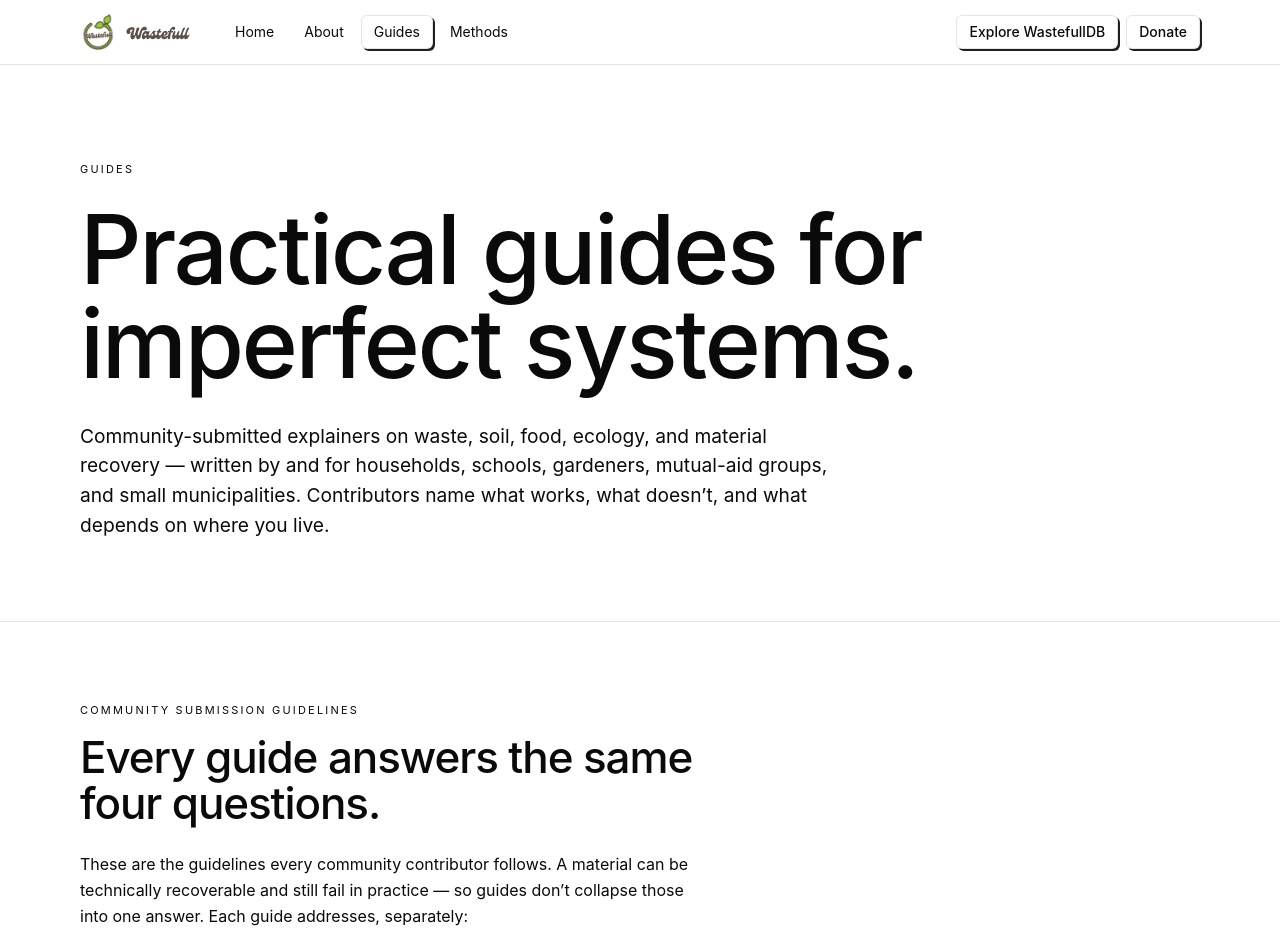
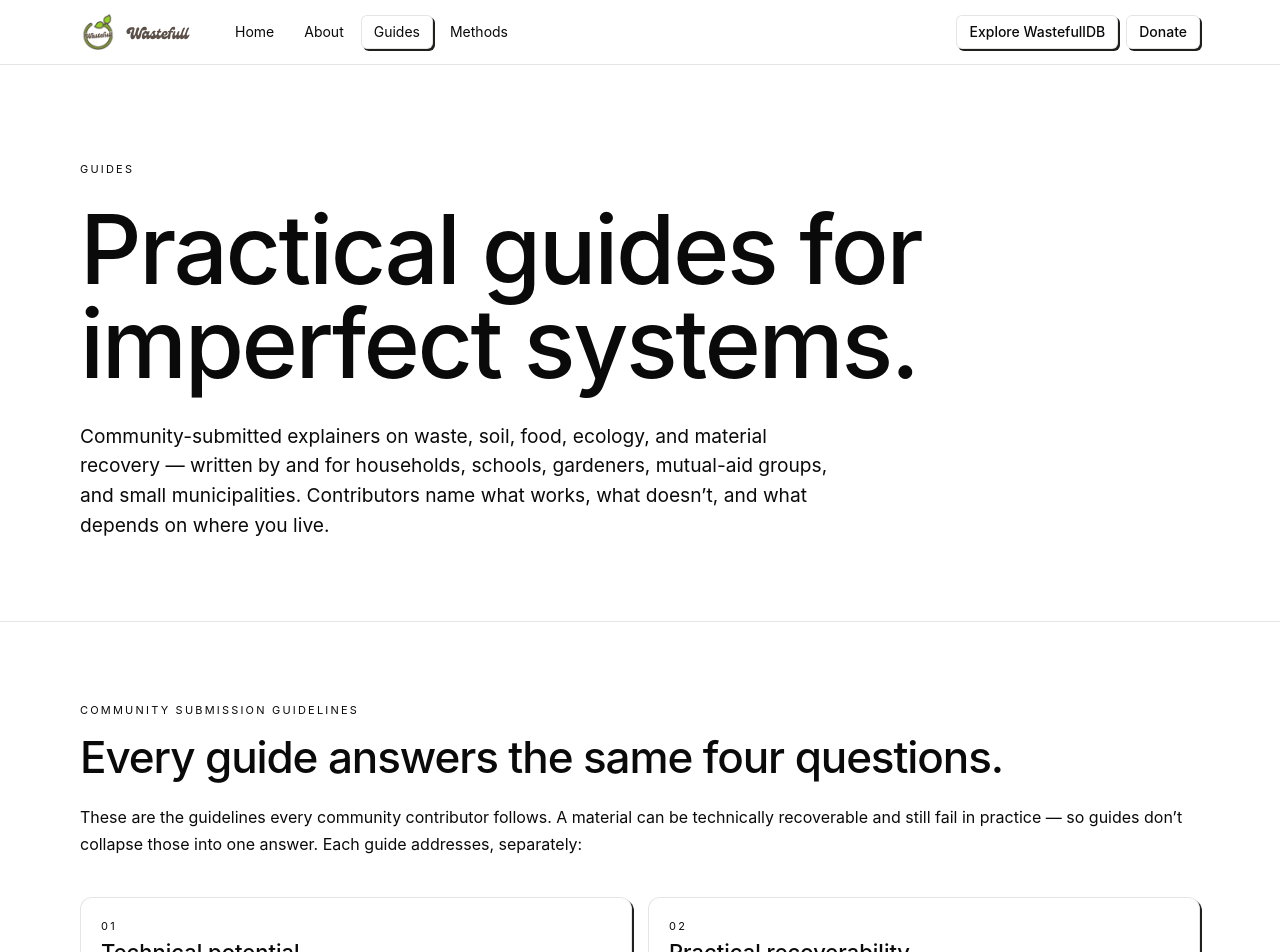
Before and after one commit to wastefull/main, a React (Vite) app: page /guides in a window 1280 px wide. Shown: the top 952 px of the page. Built offline with nearby package versions, Linux system fonts and the light colour scheme; no server answers; a web font is replaced by a local one.

Commit message:
Fixed formatting on guides page

```diff
--- a/src/app/components/guides-page.tsx
+++ b/src/app/components/guides-page.tsx
@@ -200,12 +200,12 @@ export function GuidesPage() {
             Community submission guidelines
           </p>
           <h2
-            className="font-display font-medium leading-[1.05] tracking-tight max-w-[22ch]"
+            className="font-display font-medium leading-[1.05] tracking-tight"
             style={{ fontSize: "clamp(28px, 4vw, 44px)" }}
           >
             Every guide answers the same four questions.
           </h2>
-          <p className="font-body mt-6 max-w-[62ch] leading-[1.65] text-ink/80">
+          <p className="font-body mt-6 leading-[1.65] text-ink/80">
             These are the guidelines every community contributor follows. A
             material can be technically recoverable and still fail in practice —
             so guides don&rsquo;t collapse those into one answer. Each guide
```
